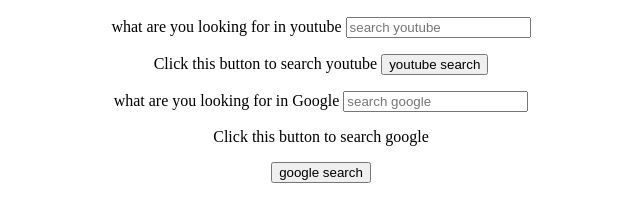
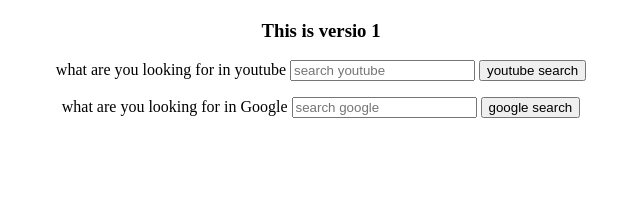
Before and after one commit to Nur-Hilal/Nur-Hilal.github.io, a plain HTML site: page dummy/index.html in a window 1280 px wide. Shown: the part 383-604 px from the top of the page, without its empty margins (319-959 px from the left). Drawn offline with Linux system fonts and the light colour scheme.

Commit message:
updating pages

```diff
--- a/dummy/index.html
+++ b/dummy/index.html
@@ -13,17 +13,15 @@
         <h1> Search </h1>
         <img src="https://storage.googleapis.com/twg-content/images/MarketingResources_Thumbnail_Search.width-1200.jpg">
         <div>
+            <h3> This is versio 1</h3>
             <form action="https://www.youtube.com/results">
                 <p>
                     <label for="search">what are you looking for in youtube</label>
                     <input type="text" id="01" placeholder="search youtube" name="search_query">
-
+                    <button name="youtubeSearch">youtube search</button>
                 </p>
                 <p>
-                <div id="btn" name="searchbtn">
-                    <label for="searchbtn">Click this button to search youtube</label>
-                    <button name="youtubeSearch">youtube search</button>
-                </div>
+
                 </p>
             </form>
         </div>
@@ -32,13 +30,10 @@
                 <p>
                     <label for="search">what are you looking for in Google </label>
                     <input type="text" id="02" placeholder="search google" name="q">
-
+                    <button name="googleSearch">google search</button>
                 </p>
                 <p>
-                    <label for="searchbtn">Click this button to search google</label>
-                <div id="btn" name="searchbtn">
-                    <button name="googleSearch">google search</button>
-                </div>
+
                 </p>
             </form>
         </div>
```
